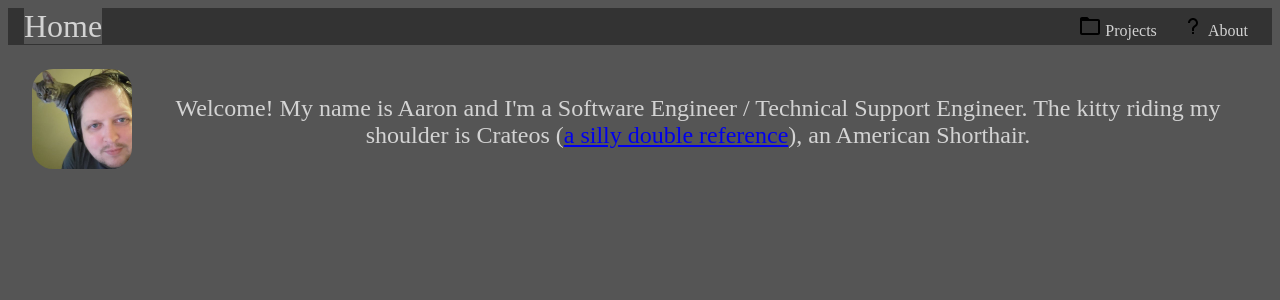
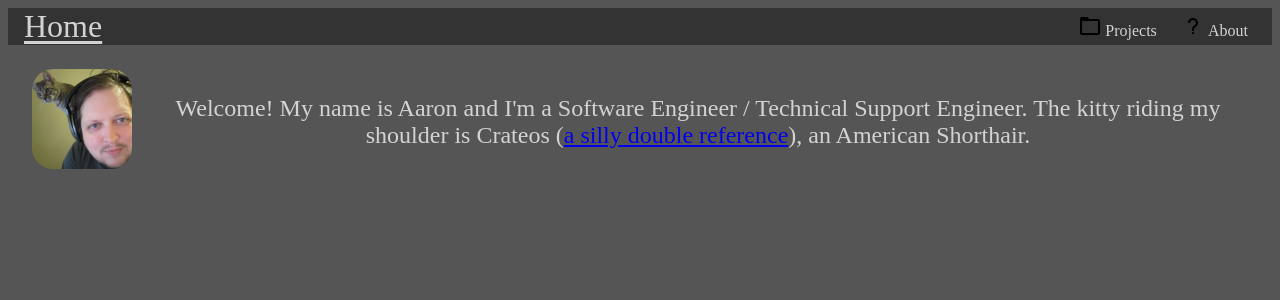
Before and after one commit to DemonMage/demonmage.com, a React (Vite) app in the folder demonmage.com/: page / in a window 1280 px wide. Shown: the top 300 px of the page. Built offline with nearby package versions, Linux system fonts and the light colour scheme.

Commit message:
Updated styling for active page to underline.

```diff
--- a/demonmage.com/src/components/NavBar.css
+++ b/demonmage.com/src/components/NavBar.css
@@ -45,7 +45,8 @@
 }
 
 .navbar-container a.active {
-  background-color: #555;
+  text-decoration: underline;
+  text-underline-offset: 0.25rem;
 }
 
 .navbar-container li.active {
```
